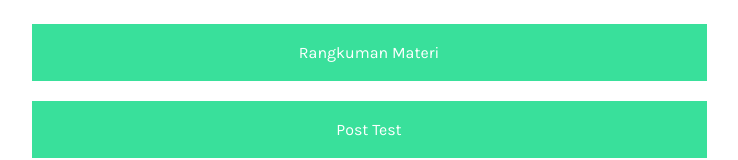
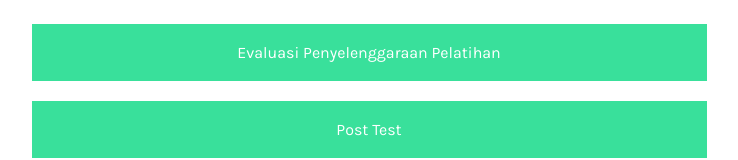
Before and after one commit to theroch1/diklatistimewa.github.io, a plain HTML site: page index.html in a window 1280 px wide. Shown: the part 233-393 px from the top of the page, without its empty margins (271-1009 px from the left). Drawn offline with nearby package versions, Linux system fonts and the light colour scheme.

Commit message:
update index.html
ganti tab

```diff
--- a/index.html
+++ b/index.html
@@ -21,7 +21,7 @@ refresh=setTimeout("action()",speed);}action();
 
     <a href="https://bkpp.slemankab.go.id/" id="userName">Pelatihan Internalisasi Keistimewaan <br> Bagi Pejabat Administrator <br> Di Lingkungan Pemerintah Kabupaten Sleman Tahun 2021</a>
     <div id="links">
-        <a class="link" href="https://forms.gle/9JsZfoxUjZCU3swr9" target="_blank">Rangkuman Materi</a>
+        <a class="link" href="https://forms.gle/9JsZfoxUjZCU3swr9" target="_blank">Evaluasi Penyelenggaraan Pelatihan</a>
         <a class="link" href="https://forms.gle/oUQHNC8jipCEoxVX9" target="_blank">Post Test</a>
     </div>
 
```
